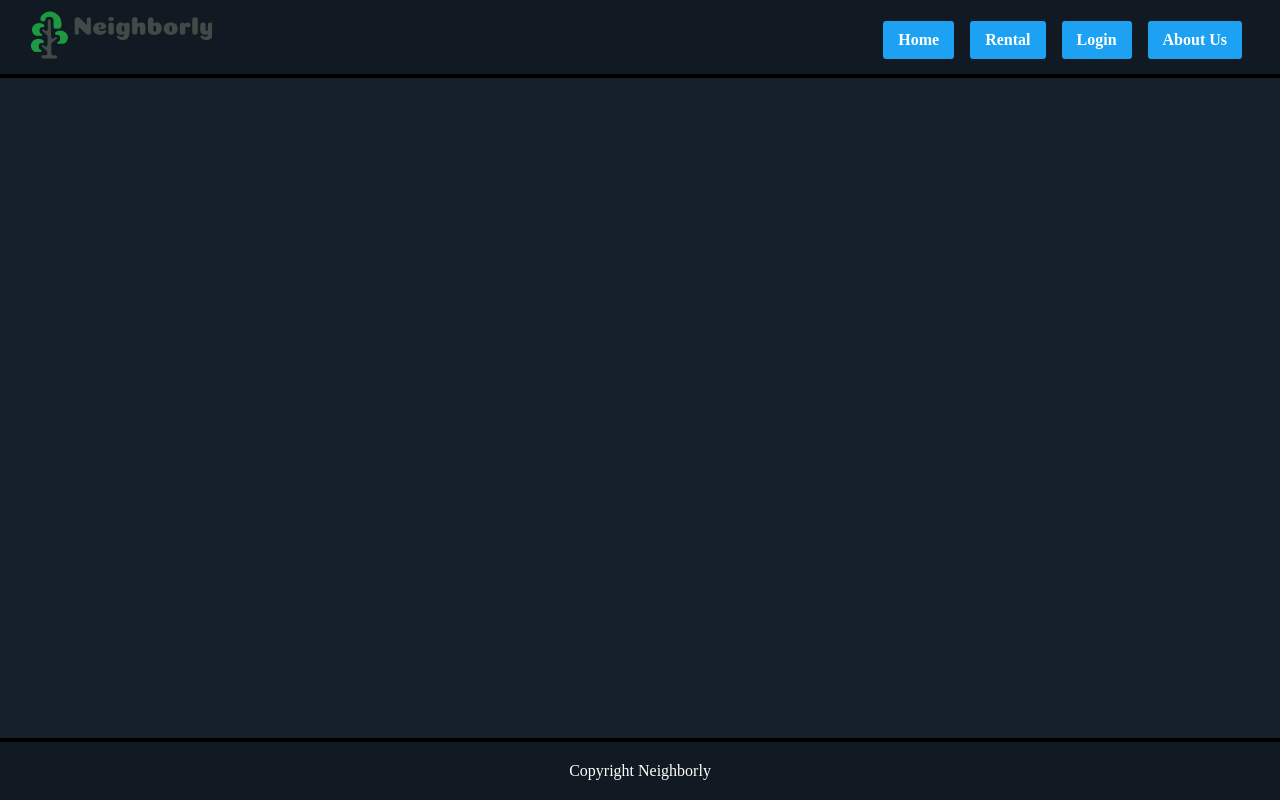
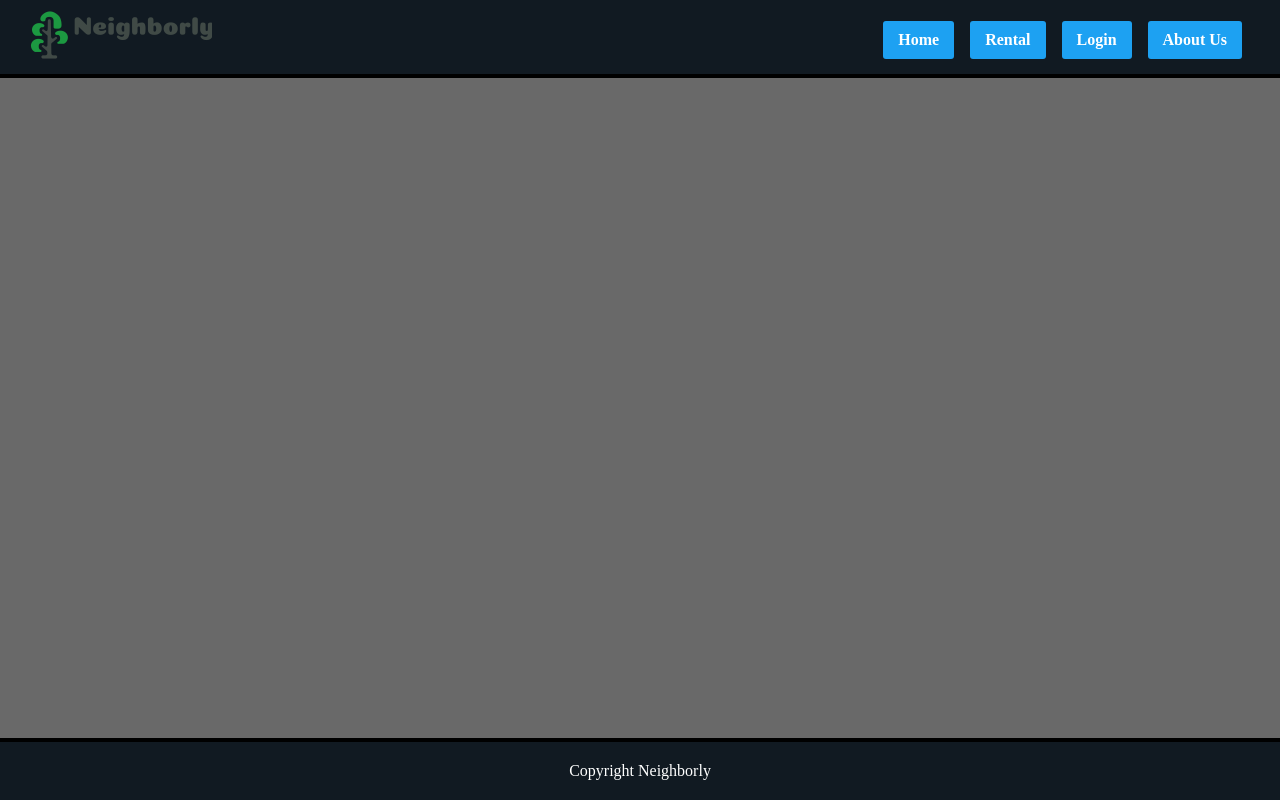
Before and after one commit to nramos5-ops/Capstone-Neighborly, a Flask app: page /rental/1 in a window 1280 px wide. Run offline with Flask 2, Linux system fonts and the light colour scheme; some libraries are stand-ins or nearby versions.

Commit message:
tool start

```diff
--- a/templates/css/tool.css
+++ b/templates/css/tool.css
@@ -0,0 +1,12 @@
+#pageContent {
+    display: flex;
+    flex: auto;
+    flex-direction: row;
+    justify-content: space-between;
+    background-color: dimgray;
+    flex-grow: 1;
+}
+
+.toolContainer {
+
+}
--- a/templates/tool.html
+++ b/templates/tool.html
@@ -31,7 +31,9 @@
 </div>
 <!-- Content -->
 <div id="pageContent">
-    <div id="toolID"></div>
+    <div class="toolImageContainer">
+
+    </div>
 </div>
 
 <!--End of Content -->
```
Also changed, not shown: templates/js/rental.js (line endings or trailing spaces).
